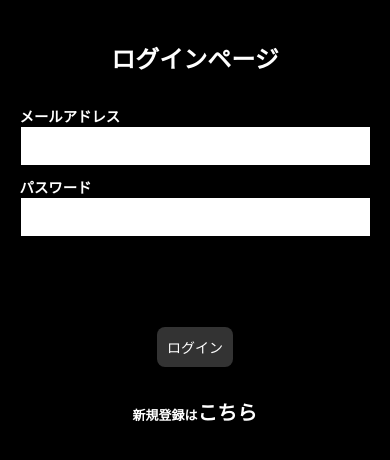
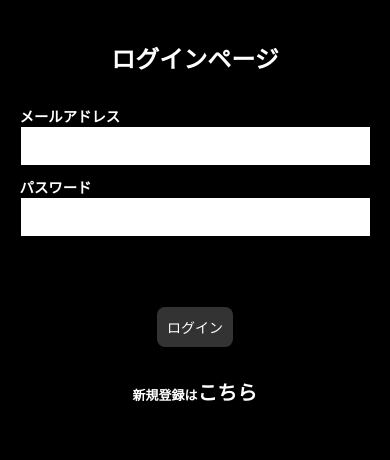
Before and after one commit to nao-kichi/React-Firebase-Member, a React (Create React App) app: page /login/ in a window 390 px wide. Shown: the top 460 px of the page. Built offline with nearby package versions, Linux system fonts and the light colour scheme; no server answers.

Commit message:
cssボタン位置の修正

```diff
--- a/src/index.css
+++ b/src/index.css
@@ -26,7 +26,7 @@ body {
   justify-self: center;
 }
 
-/* 入力フォーム間隔 */
+/* 入力フォーム */
 form {
   font-size: 1em;
   font-weight: bold;
@@ -84,7 +84,7 @@ button {
   border-radius: 8px;
   padding: 10px;
   font-size: 16px;
-  margin-top: 100px;
+  margin-top: 80px;
   margin-bottom: 30px;
 }
 
@@ -120,7 +120,7 @@ button:hover {
 
   button {
     font-size: 14px;
-    margin-top: 80px;
+    margin-top: 60px;
     margin-bottom: 20px;
   }
 }
@@ -151,7 +151,7 @@ button:hover {
 
   button {
     font-size: 12px;
-    margin-top: 60px;
+    margin-top: 40px;
     margin-bottom: 15px;
     padding: 8px;
   }
```
